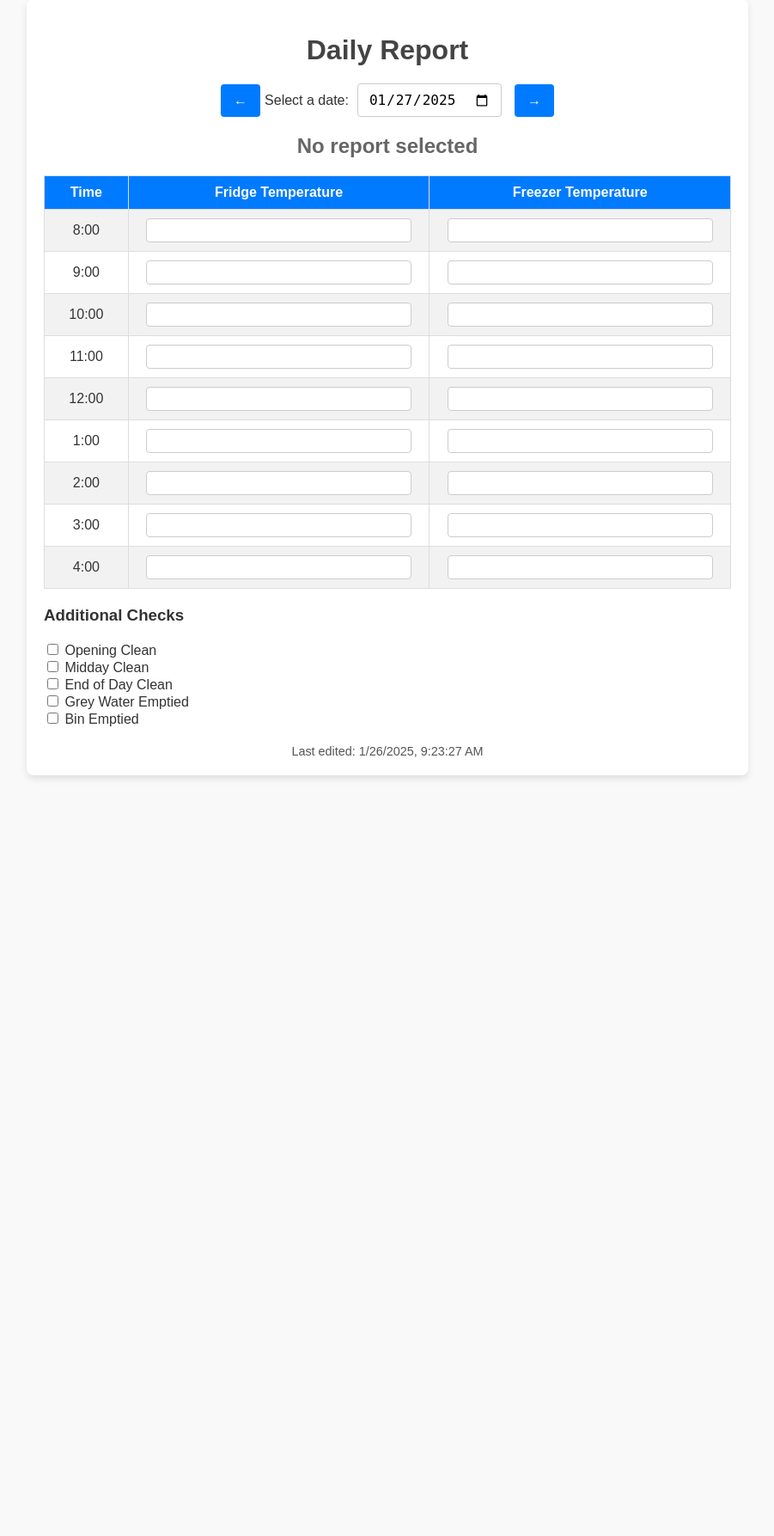
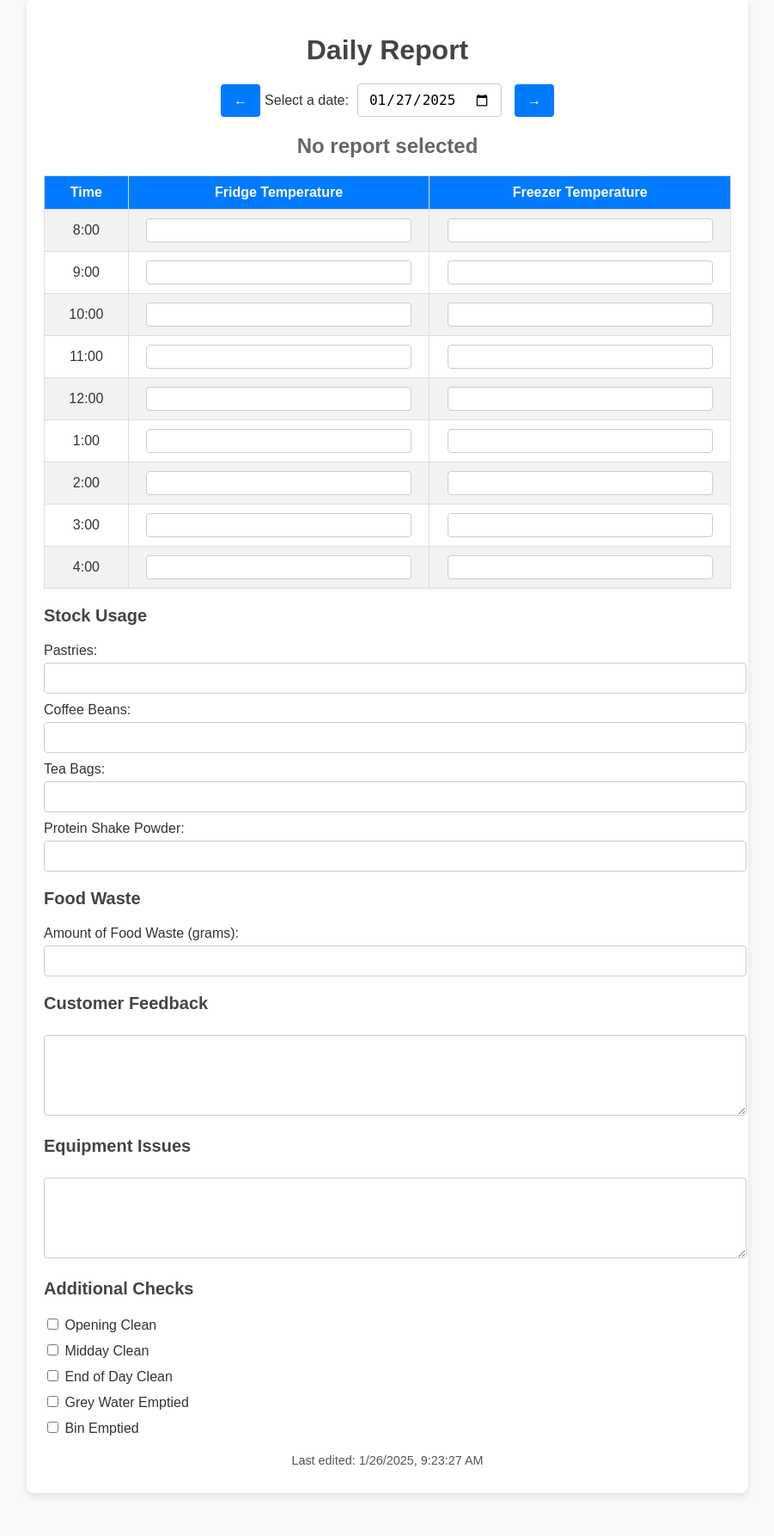
Before and after one commit to fauly/dbtrack, a Flask app: page / in a window 1280 px wide. Shown: the part 51-1838 px from the top of the page at 86% size, without its empty margins (189-1090 px from the left). Before the commit the page ends 957 px from the top, so only its background shows below. Run offline with Flask 3, Linux system fonts and the light colour scheme; data comes from the database, SQL or seed files in the repository.

Commit message:
more fields of data

```diff
--- a/main.py
+++ b/main.py
@@ -11,7 +11,7 @@ app.config["SQLALCHEMY_DATABASE_URI"] = f"sqlite:///{os.path.join(BASE_DIR, 'dat
 app.config["SQLALCHEMY_TRACK_MODIFICATIONS"] = False
 db = SQLAlchemy(app)
 
-# Database Models
+# Database Model
 class DailyLog(db.Model):
     __tablename__ = "daily_logs"
 
@@ -19,11 +19,17 @@ class DailyLog(db.Model):
     date = db.Column(db.Date, default=date.today, nullable=False)
     last_edited = db.Column(db.DateTime, default=datetime.utcnow, onupdate=datetime.utcnow, nullable=False)
     temperatures = db.Column(db.JSON, default={})  # Store fridge/freezer data
-    opening_clean = db.Column(db.DateTime, nullable=True)  # Store timestamp when checked
-    midday_clean = db.Column(db.DateTime, nullable=True)  # Store timestamp when checked
-    end_of_day_clean = db.Column(db.DateTime, nullable=True)  # Store timestamp when checked
-    grey_water = db.Column(db.DateTime, nullable=True)  # Store timestamp when checked
-    bin_emptied = db.Column(db.DateTime, nullable=True)  # Store timestamp when checked
+    opening_clean = db.Column(db.DateTime, nullable=True)
+    midday_clean = db.Column(db.DateTime, nullable=True)
+    end_of_day_clean = db.Column(db.DateTime, nullable=True)
+    grey_water = db.Column(db.DateTime, nullable=True)
+    bin_emptied = db.Column(db.DateTime, nullable=True)
+
+    # New fields
+    stock_used = db.Column(db.JSON, default={})  # Track stock usage
+    food_waste = db.Column(db.Integer, nullable=True)  # Food waste in grams
+    customer_feedback = db.Column(db.Text, nullable=True)  # Free-text feedback
+    equipment_issues = db.Column(db.Text, nullable=True)  # Free-text for equipment issues
 
 # Routes
 @app.route("/")
@@ -45,7 +51,8 @@ def get_daily_report():
         db.session.commit()
 
     data = {col.name: getattr(log, col.name) for col in log.__table__.columns}
-    data["temperatures"] = log.temperatures or {} # Ensure temperatures are always a dictionary
+    data["temperatures"] = log.temperatures or {}
+    data["stock_used"] = log.stock_used or {}
     return jsonify(data)
 
 @app.route("/api/update", methods=["POST"])
--- a/static/css/style.css
+++ b/static/css/style.css
@@ -156,3 +156,22 @@ input[type="text"] {
         transform: translateY(0);
     }
 }
+
+h3 {
+    font-size: 1.25rem;
+    color: #444;
+    margin-top: 20px;
+}
+
+div {
+    margin-bottom: 10px;
+}
+
+input[type="number"], textarea {
+    width: 100%;
+    padding: 8px;
+    margin-top: 5px;
+    font-size: 1rem;
+    border: 1px solid #ccc;
+    border-radius: 4px;
+}
--- a/static/js/daily.js
+++ b/static/js/daily.js
@@ -55,6 +55,44 @@ document.addEventListener("DOMContentLoaded", () => {
 
         reportContainer.appendChild(tempTable);
 
+        // Stock Usage Section
+        const stockSection = document.createElement("div");
+        stockSection.innerHTML = `<h3>Stock Usage</h3>`;
+        ["Pastries", "Coffee Beans", "Tea Bags", "Protein Shake Powder"].forEach((item) => {
+            const stockValue = data.stock_used[item] || "";
+            stockSection.innerHTML += `
+                <div>
+                    <label>${item}:</label>
+                    <input type="number" data-field="stock_used" data-key="${item}" value="${stockValue}">
+                </div>
+            `;
+        });
+        reportContainer.appendChild(stockSection);
+
+        // Food Waste Section
+        const wasteSection = document.createElement("div");
+        wasteSection.innerHTML = `
+            <h3>Food Waste</h3>
+            <label>Amount of Food Waste (grams):</label>
+            <input type="number" data-field="food_waste" value="${data.food_waste || ""}">
+        `;
+        reportContainer.appendChild(wasteSection);
+
+        // Customer Feedback Section
+        const feedbackSection = document.createElement("div");
+        feedbackSection.innerHTML = `
+            <h3>Customer Feedback</h3>
+            <textarea data-field="customer_feedback" rows="4">${data.customer_feedback || ""}</textarea>
+        `;
+        reportContainer.appendChild(feedbackSection);
+
+        // Equipment Issues Section
+        const equipmentSection = document.createElement("div");
+        equipmentSection.innerHTML = `
+            <h3>Equipment Issues</h3>
+            <textarea data-field="equipment_issues" rows="4">${data.equipment_issues || ""}</textarea>
+        `;
+        reportContainer.appendChild(equipmentSection);
         // Additional Checkboxes
         const checkboxSection = document.createElement("div");
         checkboxSection.innerHTML = `<h3>Additional Checks</h3>`;
@@ -128,13 +166,13 @@ document.addEventListener("DOMContentLoaded", () => {
     });
 
     reportContainer.addEventListener("change", (e) => {
-        if (e.target.tagName === "INPUT") {
+        if (e.target.tagName === "INPUT" || e.target.tagName === "TEXTAREA") {
             const field = e.target.dataset.field;
             const key = e.target.dataset.key;
             const value = e.target.type === "checkbox" ? e.target.checked : e.target.value;
             const selectedDate = dateInput.value;
 
-            if (field === "temperatures") {
+            if (field === "stock_used") {
                 updateField(field, { [key]: value }, selectedDate);
             } else {
                 updateField(field, value, selectedDate);
```
